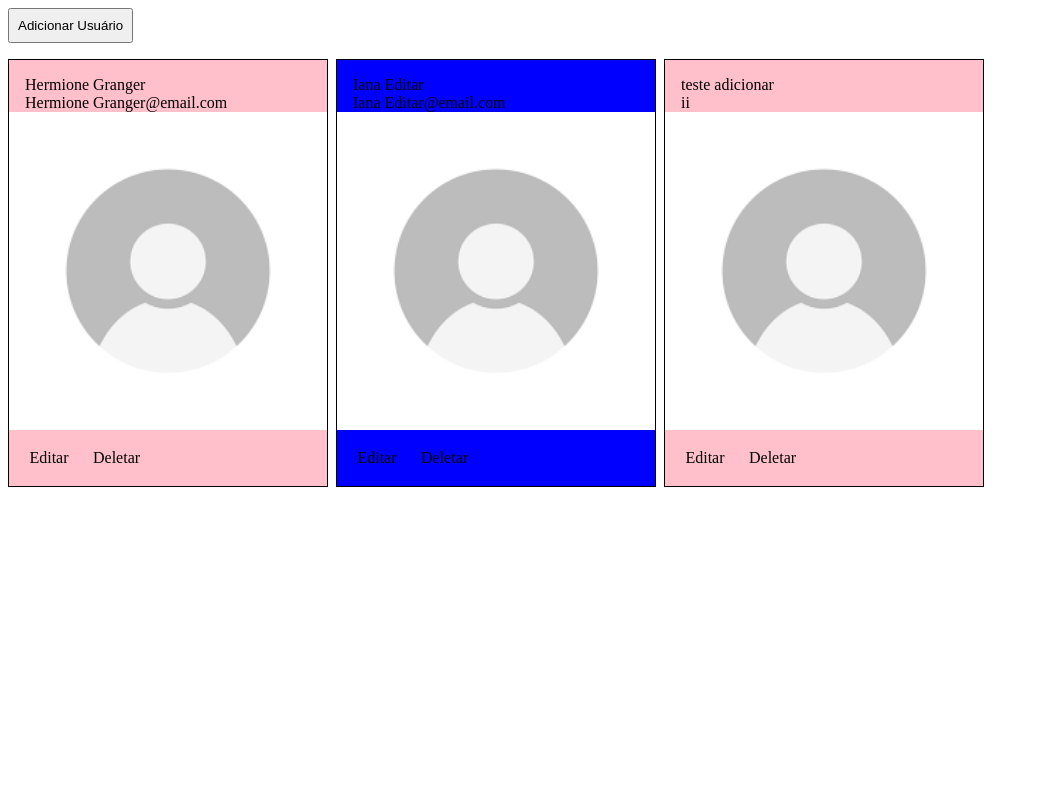
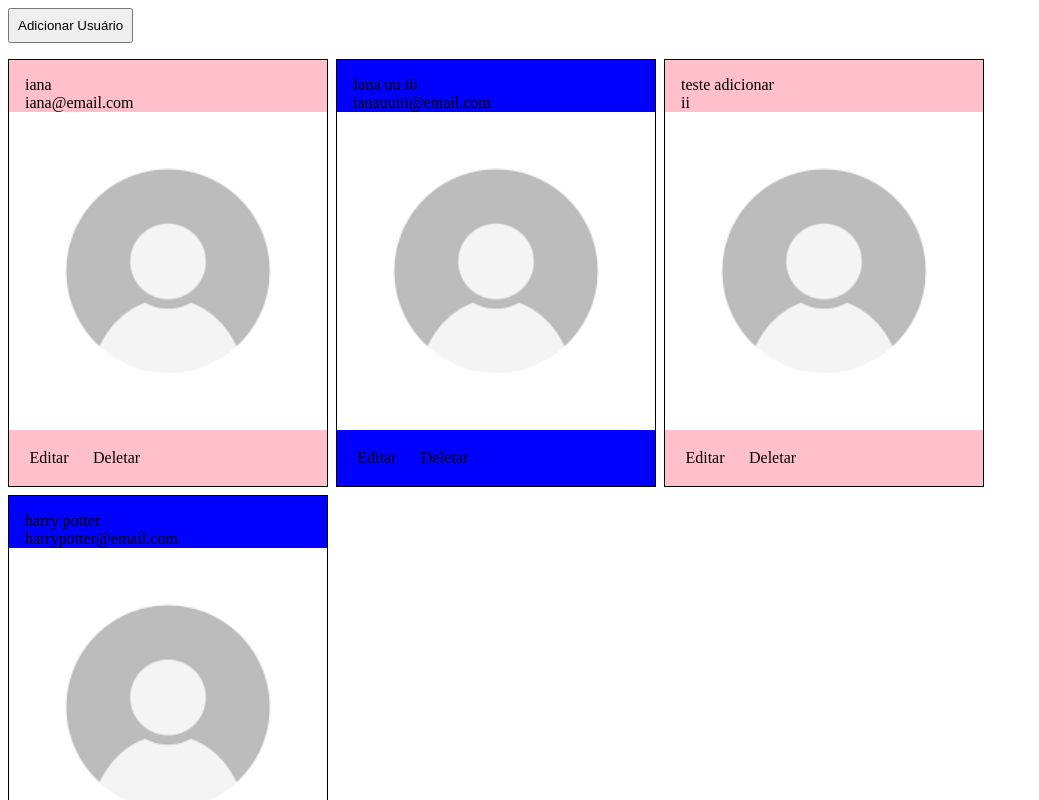
Before and after one commit to IanaMary/demo-angular-19, an Angular app: page / in a window 1280 px wide. Shown: the whole page, without its empty margins (0-1039 px from the left). Built offline with nearby package versions, Linux system fonts and the light colour scheme; data requests are answered from the project's data file.

Commit message:
corrigindo o email do usuário.

```diff
--- a/src/app/app.component.ts
+++ b/src/app/app.component.ts
@@ -61,6 +61,8 @@ export class AppComponent {
 
   // Salva a edição de um usuário.
   salvarEdicao(usuarioEditado: Usuario) {
+    const email =  usuarioEditado.nome.replace(/\s+/g, "").toLowerCase();;
+    usuarioEditado.email = `${email}@email.com`
     this.userService.editarUsuario(usuarioEditado.id!, usuarioEditado).subscribe((usuarioAtualizado: Usuario) => {
       const index = this.usuarios.findIndex(usuario => usuario.id === usuarioAtualizado.id);
       if (index !== -1) {
@@ -81,7 +83,9 @@ export class AppComponent {
 
   //  Adiciona um novo usuário.
   adicionarUsuario(usuario: Usuario) {
-    if (usuario.nome && usuario.email) {
+    if (usuario.nome) {
+      const email =  usuario.nome.replace(/\s+/g, "").toLowerCase();;
+      usuario.email = `${email}@email.com`
       this.userService.adicionarUsuario(usuario).subscribe((usuarioAdicionado: Usuario) => {
         this.usuarios.unshift(usuarioAdicionado);  // Adiciona o novo usuário à lista
         this.novoUsuario = { nome: '', email: '' };  // Reseta o formulário de novo usuário
--- a/src/db.json
+++ b/src/db.json
@@ -2,19 +2,25 @@
   "users": [
     {
       "id": "6",
-      "nome": "Hermione Granger",
-      "email": "Hermione Granger@email.com"
+      "nome": "iana",
+      "email": "iana@email.com"
     },
     {
       "id": "d068",
-      "nome": "Iana Editar",
-      "email": "Iana Editar@email.com"
+      "nome": "Iana    uu iii",
+      "email": "ianauuiii@email.com"
     },
     {
       "id": "3115",
       "nome": "teste adicionar",
       "email": "ii",
       "foto": ""
+    },
+    {
+      "id": "81d2",
+      "nome": "harry potter",
+      "email": "harrypotter@email.com",
+      "foto": ""
     }
   ]
 }
```
